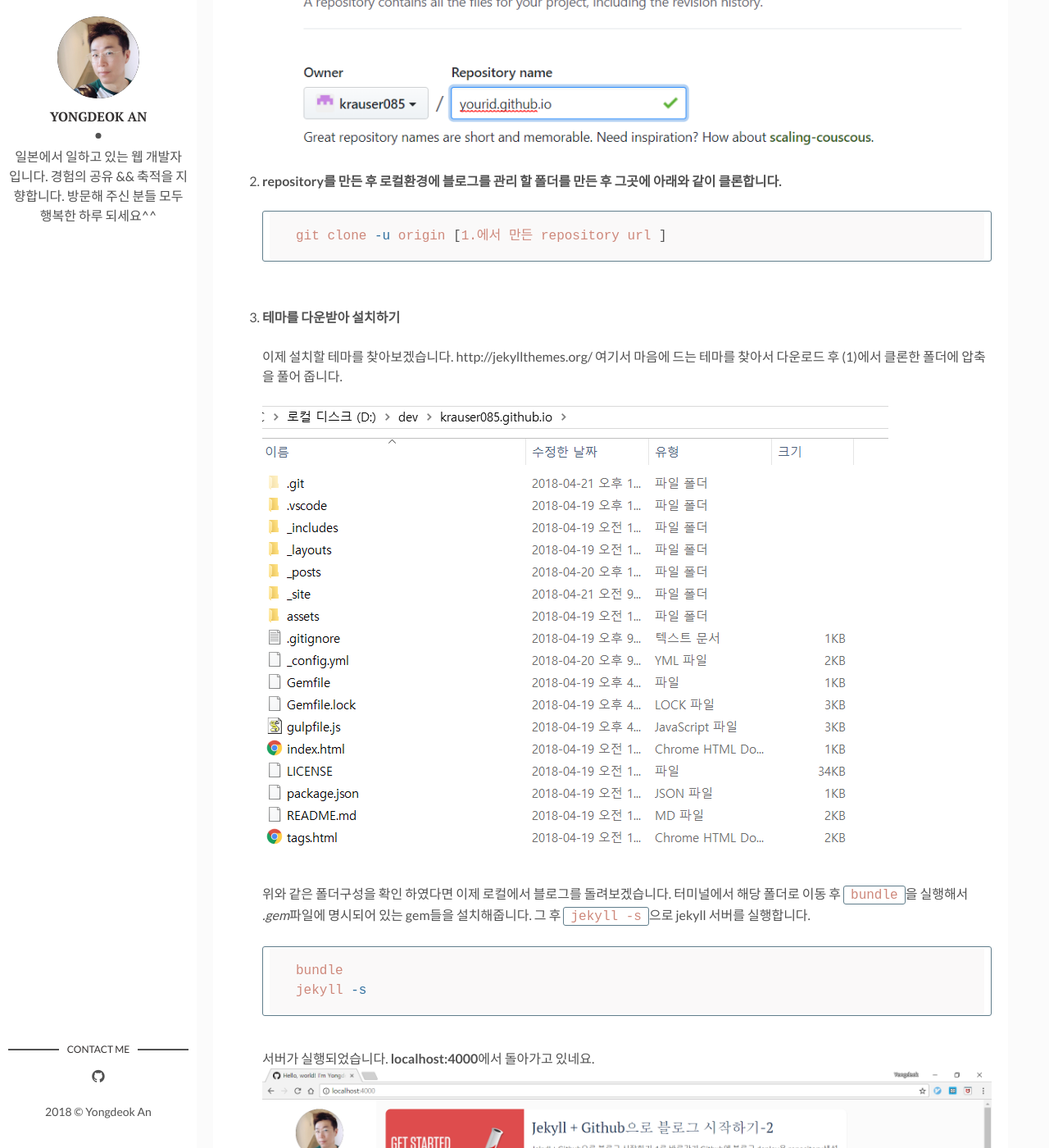
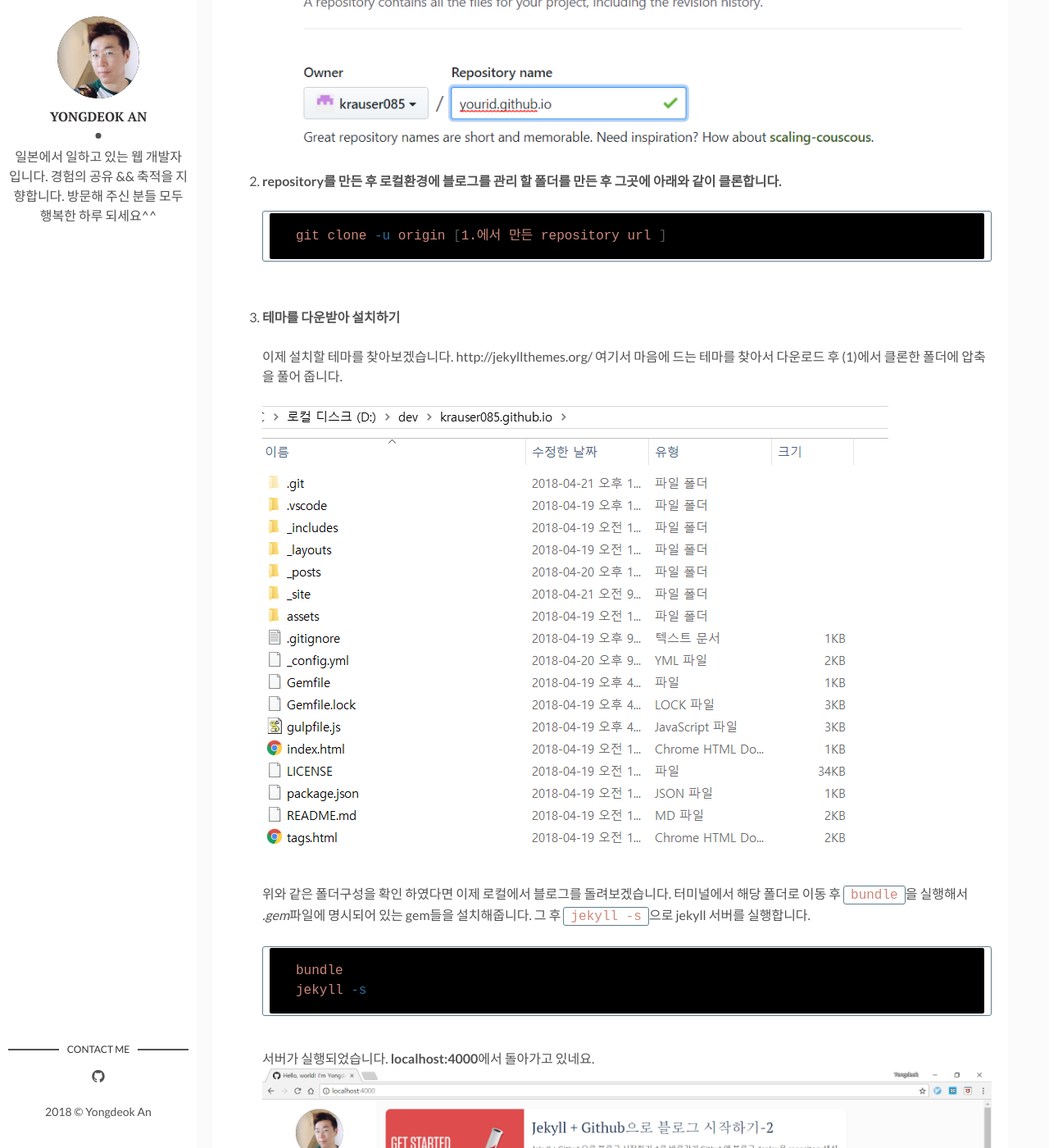
Before and after one commit to krauser085/krauser085.github.io, a Jekyll site: the page built from _posts/2018-04-20-start-jakyllandgithubpage-2.markdown, in a window 1280 px wide and 1400 px high, scrolled down 982 px. Shown: the whole window at 82% size. Built offline with Jekyll 4.4.1, drawn with Linux system fonts in a browser that asks for light colours; comment, search, counter and statistics services are not loaded.

Commit message:
change background color of bash-terminal

```diff
--- a/assets/css/main.css
+++ b/assets/css/main.css
@@ -442,7 +442,7 @@ template {
           border-radius: 3px;
   margin: 0;
 }
-
+.language-bash .highlight { background-color: black; }
 .highlighter-rouge {
   color: #ce887b;
   font-weight: 400;
```
